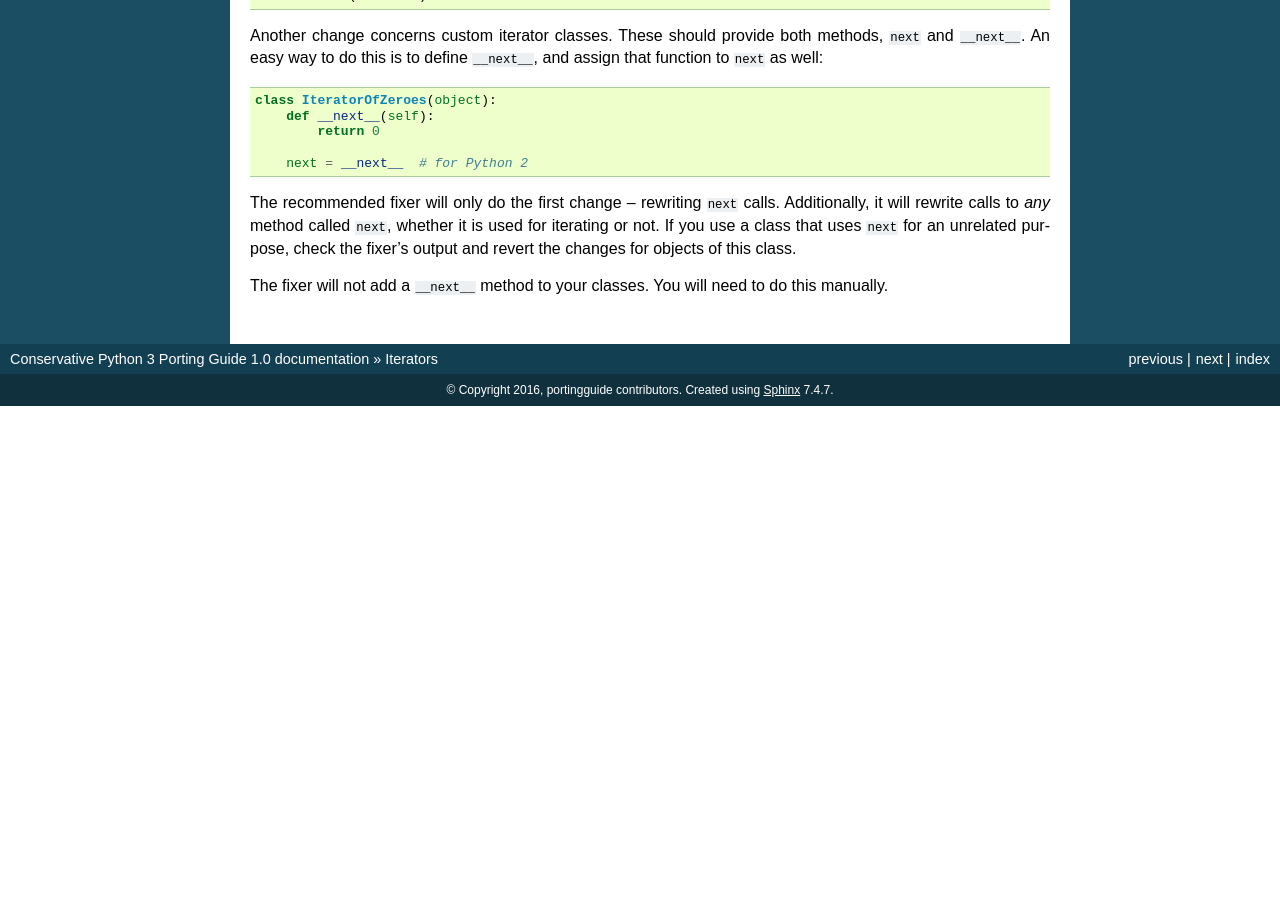
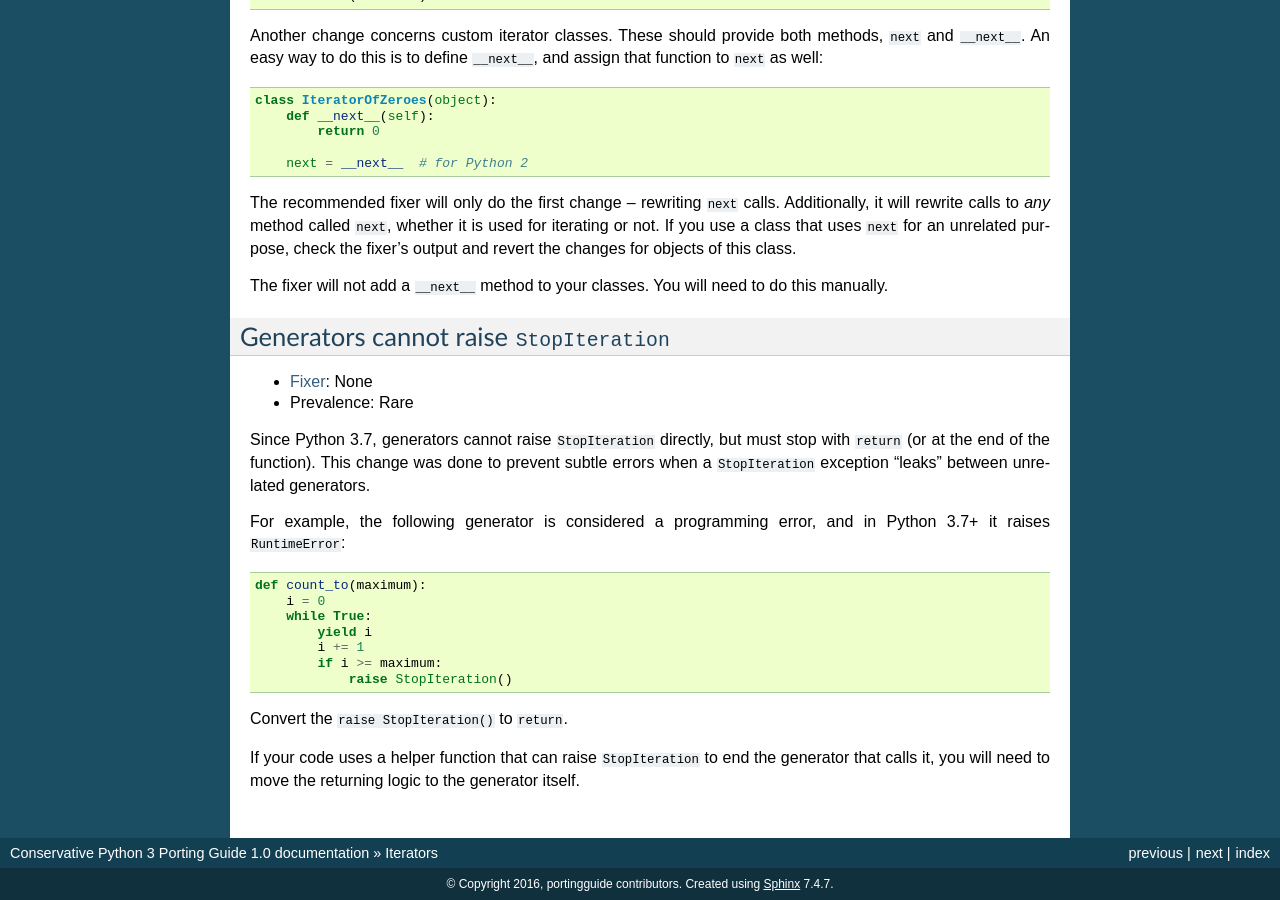
Before and after one commit to fedora-python/portingguide, a Sphinx documentation site: the page built from source/iterators.rst, in a window 1280 px wide and 900 px high, scrolled down 3653 px. Built offline with Sphinx 7.4.7, drawn with Linux system fonts in a browser that asks for light colours; before the commit the page ends 4059 px from its top, so only the background shows below that; some of the changed text lies outside the part shown.

Commit message:
Cover generators raising StopIteration

```diff
--- a/source/iterators.rst
+++ b/source/iterators.rst
@@ -255,3 +255,31 @@ fixer's output and revert the changes for objects of this class.
 
 The fixer will not add a ``__next__`` method to your classes.
 You will need to do this manually.
+
+Generators cannot raise ``StopIteration``
+~~~~~~~~~~~~~~~~~~~~~~~~~~~~~~~~~~~~~~~~~
+
+* :ref:`Fixer <python-modernize>`: None
+* Prevalence: Rare
+
+Since Python 3.7, generators cannot raise ``StopIteration`` directly,
+but must stop with ``return`` (or at the end of the function).
+This change was done to prevent subtle errors when a ``StopIteration``
+exception “leaks” between unrelated generators.
+
+For example, the following generator is considered a programming error,
+and in Python 3.7+ it raises ``RuntimeError``::
+
+    def count_to(maximum):
+        i = 0
+        while True:
+            yield i
+            i += 1
+            if i >= maximum:
+                raise StopIteration()
+
+Convert the ``raise StopIteration()`` to ``return``.
+
+If your code uses a helper function that can raise ``StopIteration`` to
+end the generator that calls it, you will need to move the returning logic
+to the generator itself.
```
